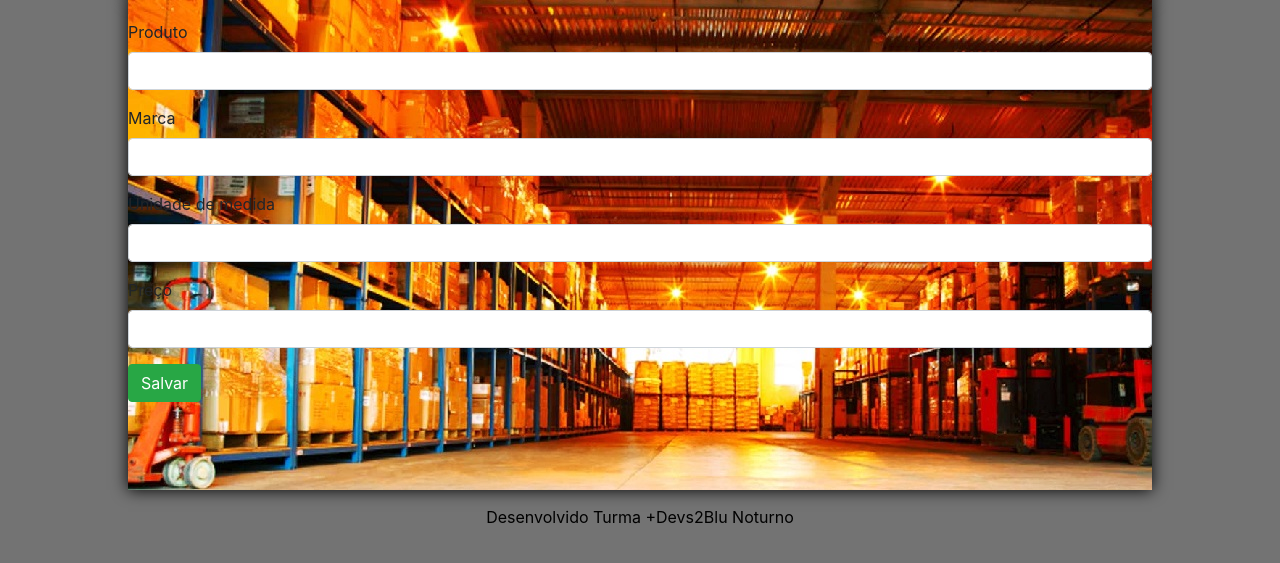
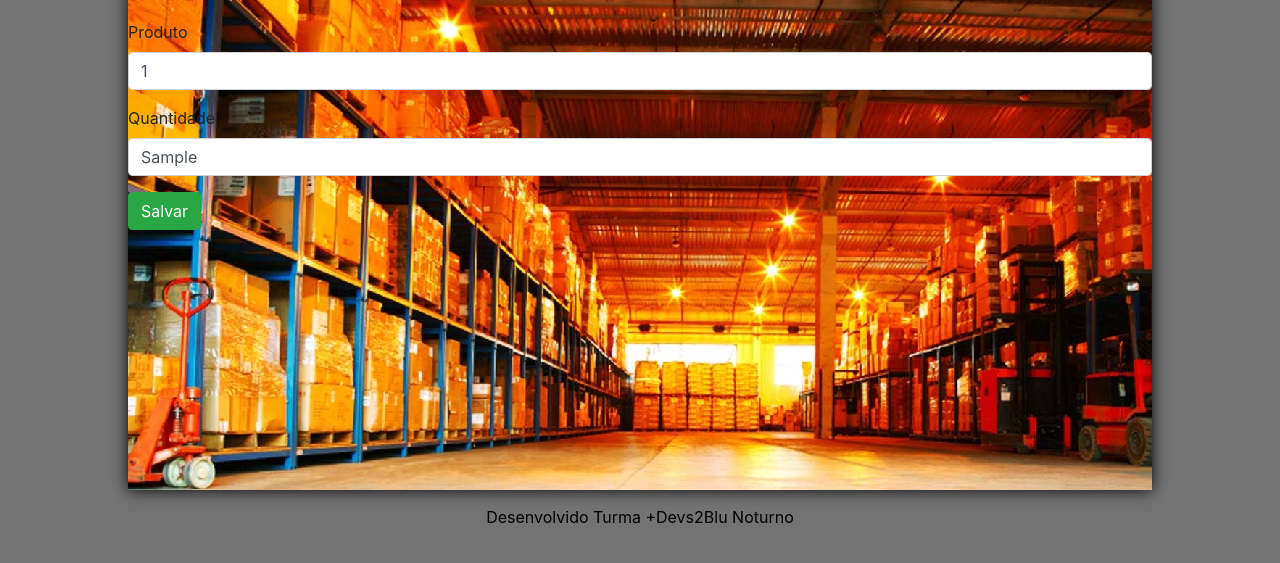
Before and after one commit to JoaoCasali/Controle-de-Estoque, a Flask app: template templates/estoque/editar.html in a window 1280 px wide. Shown: the part 160-723 px from the top of the page. Run offline with Flask 2, Linux system fonts and the light colour scheme; the template is opened without the code that fills it: values that come from a table or form of the project are taken from there, others are empty; the visitor is signed in with stand-in values (Sample User, id 1); tables that the repository leaves empty hold one stand-in row (values such as "Sample post"); parts of the project's set-up code (start-up, migrations or seed data) failed here and were passed over; some libraries are stand-ins or nearby versions.

Commit message:
criar estoque

```diff
--- a/entities/estoque.py
+++ b/entities/estoque.py
@@ -5,9 +5,9 @@ class Estoque(db.Model):
     __tablename__ = "estoque"
 
     ID = db.Column(db.Integer, primary_key=True, autoincrement=True)
-    PRO_ID = db.Column(db.Integer, db.ForeignKey('produto.id'))
+    PRO_ID = db.Column(db.Integer, db.ForeignKey('produtos.ID'))
     QTD_PRO = db.Column(db.String(200), nullable=False)
-    USU_ID = db.Column(db.Integer, db.ForeignKey('usuario.id'))
+    USU_ID = db.Column(db.Integer, db.ForeignKey('usuarios.ID'))
 
     def __repr__(self):
         return '<Name %r>' % self.name
--- a/main.py
+++ b/main.py
@@ -72,9 +72,27 @@ def ListarEstoque():
 
 
 @app.route('/logout')
-def ListarEstoque():
+def Logout():
     return redirect(url_for('Index'))
 
+@app.route('/NovoEstoque')
+def NovoEstoque():
+    if 'usuario_logado' not in session or session['usuario_logado'] == None:
+        return redirect (url_for('Login'))
+
+    return render_template('estoque/editar.html', titulo='Novo Estoque', estoque = Estoque(PRO_ID = '', QTD_PRO = ''))
+
+@app.route('/CriarEstoque', methods=['POST'])
+def CriarEstoque():
+    produto = request.form['produto_id']
+    quantidade = request.form['quantidade']
+
+    cadastro_estoque = Estoque(PRO_ID=produto, QTD_PRO=quantidade, USU_ID=session["usuario_id"])
+
+    db.session.add(cadastro_estoque)
+    db.session.commit()
+
+    return redirect (url_for('ListarEstoque'))
 
 if __name__ == "__main__":
     app.run(debug=True)
--- a/templates/estoque/editar.html
+++ b/templates/estoque/editar.html
@@ -1,27 +1,17 @@
 {% extends "template.html"%}
 {% block conteudo %}
-     <form action="{{ url_for('atualizar') }}" method="post">
+     <form action="{{ url_for('CriarEstoque') }}" method="post">
 
         <fieldset>
 
           <div class="form-group">
-            <label for="nome">Produto</label>
-            <input type="text" id="nome" name="nome" class="form-control" value="{{ produto.nome }}">
+            <label for="produto_id">Produto</label>
+            <input type="text" id="produto_id" name="produto_id" class="form-control" value="{{ estoque.PRO_ID }}">
           </div>
 
           <div class="form-group">
-            <label for="marca">Marca</label>
-            <input type="text" id="marca" name="marca" class="form-control" value="{{ produto.marca }}">
-          </div>
-
-          <div class="form-group">
-            <label for="unidade">Unidade de medida</label>
-            <input type="text" id="unidade" name="unidade" class="form-control" value="{{ produto.unidade }}">
-          </div>
-
-          <div class="form-group">
-            <label for="preco">Preço</label>
-            <input type="text" id="preco" name="preco" class="form-control" value="{{ produto.preco }}">
+            <label for="quantidade">Quantidade</label>
+            <input type="text" id="quantidade" name="quantidade" class="form-control" value="{{ estoque.QTD_PRO }}">
           </div>
 
           <button type="submit" class="btn btn-success">Salvar</button>
--- a/templates/estoque/listar.html
+++ b/templates/estoque/listar.html
@@ -9,7 +9,7 @@
 <div class="titulo">Lista de Produtos</div>
 
 <div class="novo_item">
-    <button type="button" class="button" name=""> Novo Produto </button>
+    <a class="button" href="{{ url_for('NovoEstoque')}}"> Novo Produto </a>
 </div>
 
 <table class="fixed_headers" id="customers">
```
